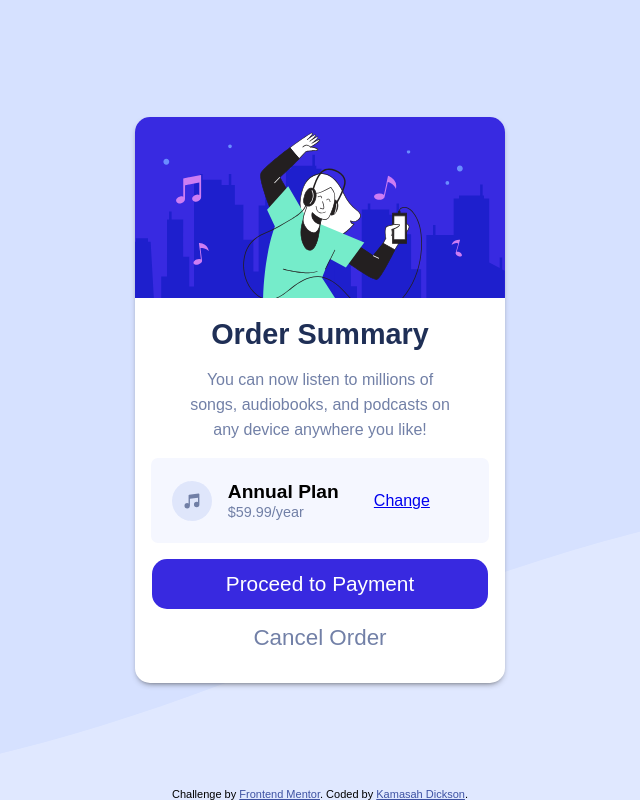
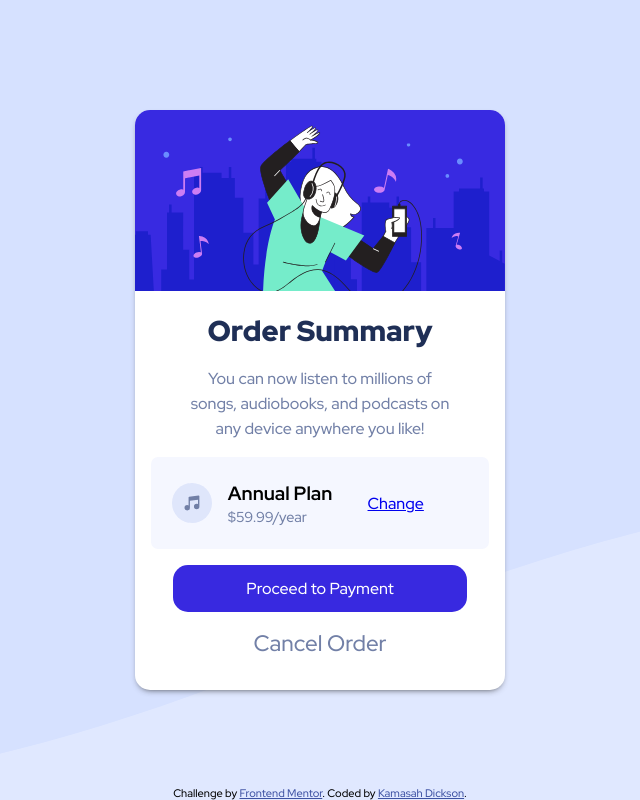
Before and after one commit to Kamasah-Dickson/Card-design2, a plain HTML site: page index.html in a window 1280 px wide. Shown: the whole page, without its empty margins (320-960 px from the left). Drawn offline with Linux system fonts and the light colour scheme.

Commit message:
initialcommit

```diff
--- a/css/style.scss
+++ b/css/style.scss
@@ -2,7 +2,7 @@
         padding:0;
         margin:0;
         box-sizing: border-box;
-        font-family: sans-serif;
+        font-family: 'Red Hat Display', sans-serif;
     }
     .attribution {
         position:fixed;
@@ -182,7 +182,6 @@
 
                 .buttons{
                     .proceedbtn{
-                        font-size: 1.3rem;
                         padding:.8rem 4.6rem;
                     }
                     .cancelbtn{
--- a/index.html
+++ b/index.html
@@ -5,6 +5,10 @@
   <meta name="viewport" content="width=device-width, initial-scale=1.0"> <!-- displays site properly based on user's device -->
   <link rel="stylesheet" href="./css/style.css">
   <link rel="icon" type="image/png" sizes="32x32" href="./images/favicon-32x32.png">
+  <!-- ==============font========= -->
+  <link rel="preconnect" href="https://fonts.googleapis.com">
+<link rel="preconnect" href="https://fonts.gstatic.com" crossorigin>
+<link href="https://fonts.googleapis.com/css2?family=Big+Shoulders+Display:wght@400;700&family=Outfit:wght@300;400;500&family=Red+Hat+Display:wght@500;700;900&display=swap" rel="stylesheet">
 
   <title>Frontend Mentor | Order summary card</title>
 
```
Also changed, not shown: css/style.css, 1 other file.
